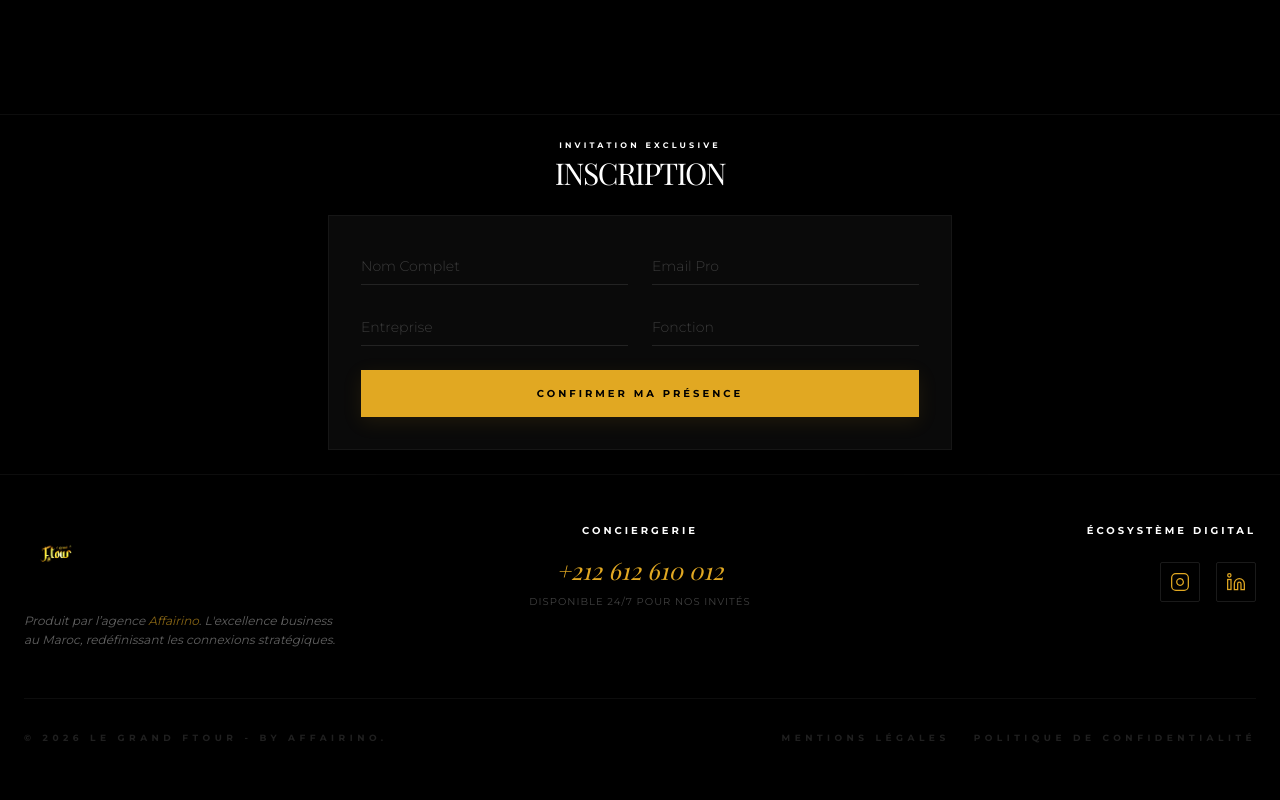
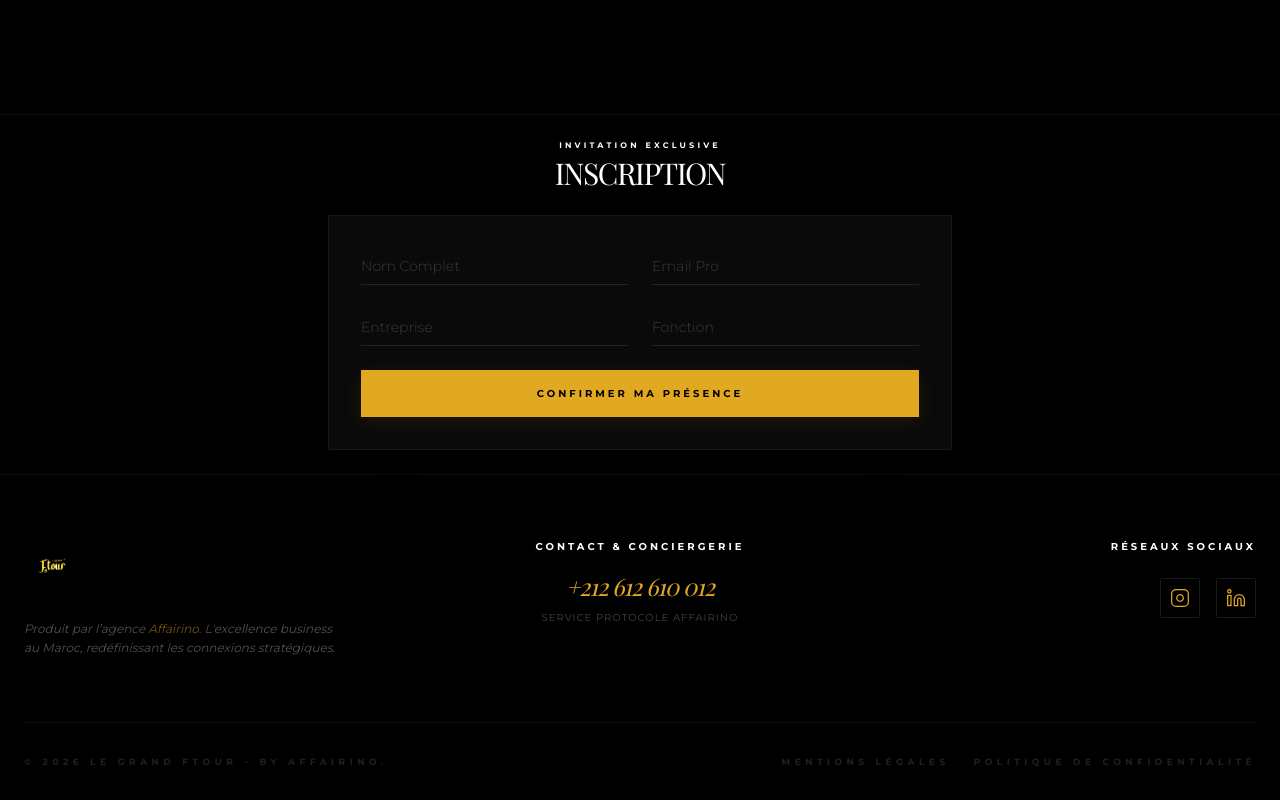
Before and after one commit to laylaad/le-grande-ftour, a React (Vite) app: page / in a window 1280 px wide. Shown: the part 4549-5349 px from the top of the page. Before the commit the page ends 5317 px from the top, so only its background shows below. Built offline with nearby package versions, Linux system fonts and the light colour scheme; a web font is replaced by a local one.

Commit message:
update project fixes

```diff
--- a/components/Footer.tsx
+++ b/components/Footer.tsx
@@ -2,12 +2,12 @@ import React from 'react';
 
 export const Footer: React.FC = () => {
   return (
-    <footer id="contact" className="bg-luxuryBlack border-t border-white/5 pt-12 pb-6">
+    <footer id="contact" className="bg-luxuryBlack border-t border-white/5 pt-16 pb-8">
       <div className="max-w-7xl mx-auto px-6">
-        <div className="grid grid-cols-1 md:grid-cols-3 gap-12 mb-12">
+        <div className="grid grid-cols-1 md:grid-cols-3 gap-12 mb-16">
           {/* Logo & Description */}
           <div className="flex flex-col items-start">
-            <div className="h-16 mb-6">
+            <div className="h-14 mb-6">
               <img
                 src="logo.png"
                 alt="Logo Le Grand Ftour"
@@ -21,7 +21,7 @@ export const Footer: React.FC = () => {
                 }}
               />
             </div>
-            <p className="text-luxuryTextGray text-xs leading-relaxed max-w-xs italic opacity-60">
+            <p className="text-luxuryTextGray text-xs leading-relaxed max-w-xs italic opacity-50">
               Produit par l’agence <span className="text-luxuryGold">Affairino</span>. L'excellence business au Maroc, redéfinissant les connexions stratégiques.
             </p>
           </div>
@@ -29,15 +29,15 @@ export const Footer: React.FC = () => {
           {/* Contact Details */}
           <div className="flex flex-col md:items-center">
             <div className="text-left md:text-center">
-              <h5 className="text-white text-[10px] uppercase font-bold tracking-[0.3em] mb-4">Conciergerie</h5>
-              <p className="text-luxuryGold text-2xl font-serif italic mb-2">+212 612 610 012</p>
-              <p className="text-luxuryTextGray text-[10px] uppercase tracking-widest opacity-40">Disponible 24/7 pour nos invités</p>
+              <h5 className="text-white text-[10px] uppercase font-bold tracking-[0.3em] mb-4">Contact & Conciergerie</h5>
+              <p className="text-luxuryGold text-2xl font-serif italic mb-2 tracking-tighter">+212 612 610 012</p>
+              <p className="text-luxuryTextGray text-[10px] uppercase tracking-widest opacity-40">Service Protocole Affairino</p>
             </div>
           </div>
 
           {/* Social Networks */}
           <div className="flex flex-col md:items-end">
-            <h5 className="text-white text-[10px] uppercase font-bold tracking-[0.3em] mb-6">Écosystème Digital</h5>
+            <h5 className="text-white text-[10px] uppercase font-bold tracking-[0.3em] mb-6">Réseaux Sociaux</h5>
             <div className="flex gap-4">
               <a
                 href="https://www.instagram.com/legrandftour/"
--- a/index.html
+++ b/index.html
@@ -55,23 +55,17 @@
       .gold-gradient-text {
         background: linear-gradient(135deg, #e1a822 0%, #f3cf7a 50%, #b3861b 100%);
         -webkit-background-clip: text;
+        background-clip: text;
         -webkit-text-fill-color: transparent;
       }
       .section-divider {
         height: 1px;
         background: linear-gradient(90deg, transparent, rgba(225, 168, 34, 0.15), transparent);
       }
-      .gold-border {
-        border-image: linear-gradient(to right, transparent, #e1a822, transparent) 1;
-      }
       ::-webkit-scrollbar { width: 4px; }
       ::-webkit-scrollbar-track { background: #000000; }
       ::-webkit-scrollbar-thumb { background: #e1a822; }
-
-      ::selection {
-        background-color: #e1a822;
-        color: #000000;
-      }
+      ::selection { background-color: #e1a822; color: #000000; }
     </style>
   <script type="importmap">
 {
```
